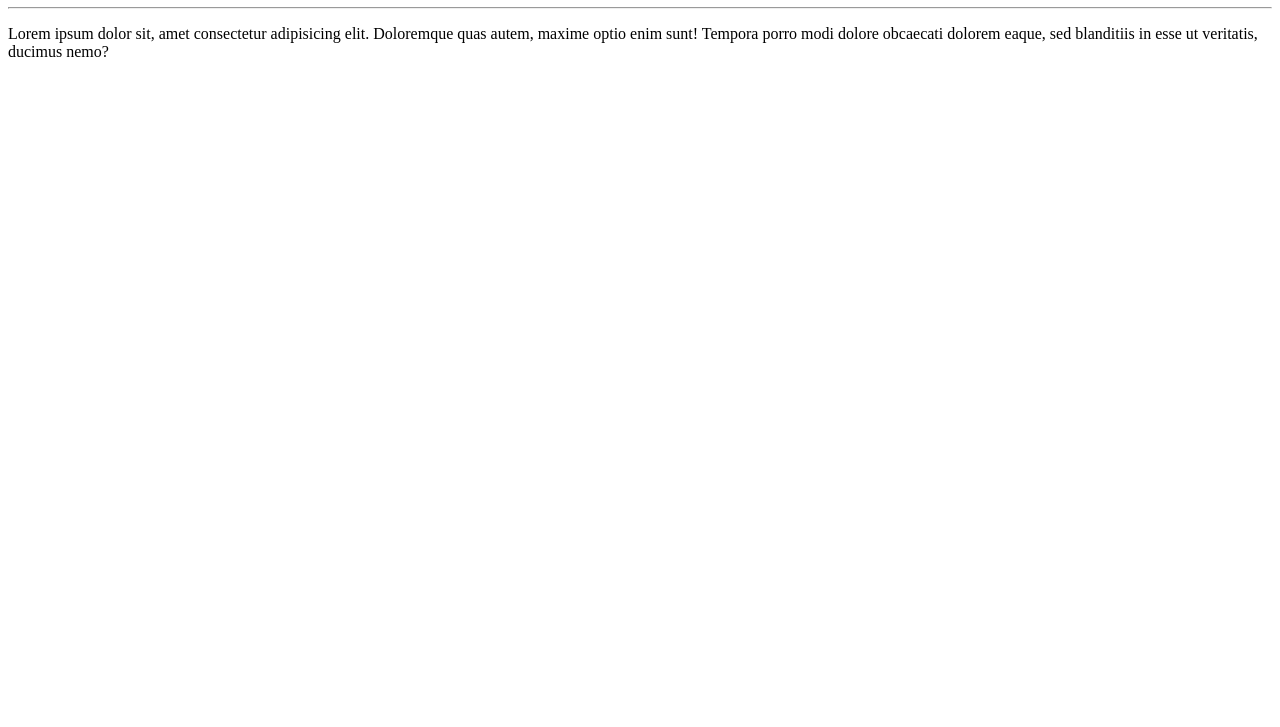
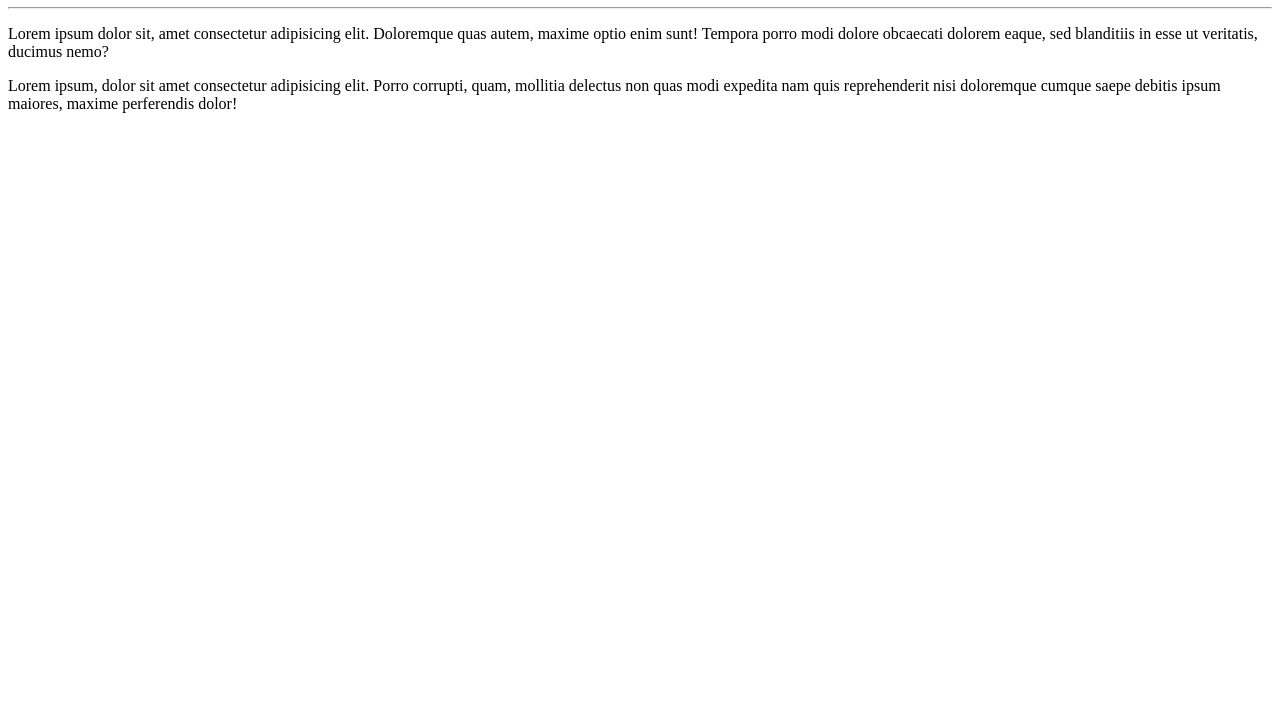
Before and after one commit to rafaelsilvva/Ola-mundo, a plain HTML site: page Site exemplo/index.html in a window 1280 px wide. Shown: the part 73-800 px from the top of the page. Drawn offline with Linux system fonts and the light colour scheme.

Commit message:
adicionei um parágrafo

```diff
--- a/Site exemplo/index.html
+++ b/Site exemplo/index.html
@@ -10,5 +10,6 @@
     <h1>Olá, Mundo!</h1>
     <hr>
     <p>Lorem ipsum dolor sit, amet consectetur adipisicing elit. Doloremque quas autem, maxime optio enim sunt! Tempora porro modi dolore obcaecati dolorem eaque, sed blanditiis in esse ut veritatis, ducimus nemo?</p>
+    <p>Lorem ipsum, dolor sit amet consectetur adipisicing elit. Porro corrupti, quam, mollitia delectus non quas modi expedita nam quis reprehenderit nisi doloremque cumque saepe debitis ipsum maiores, maxime perferendis dolor!</p>
 </body>
 </html>
```
